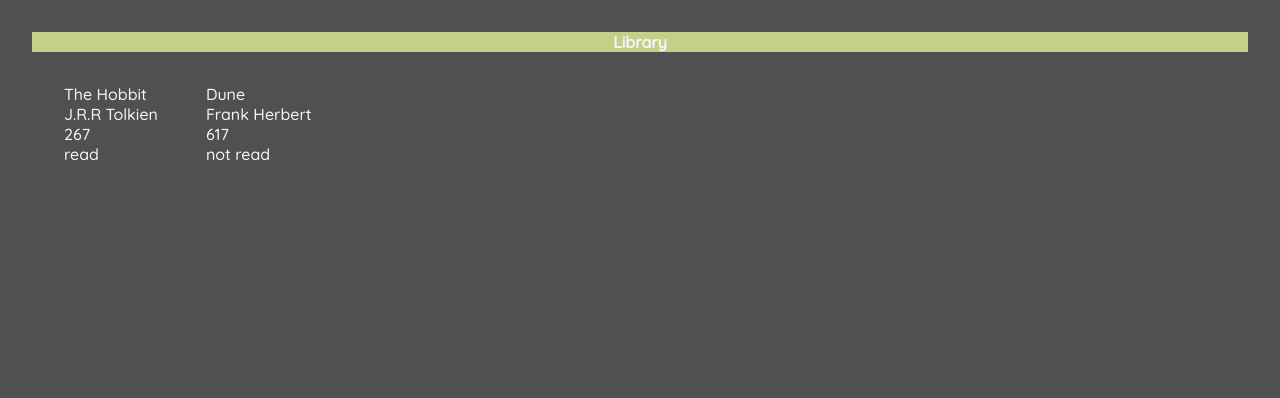
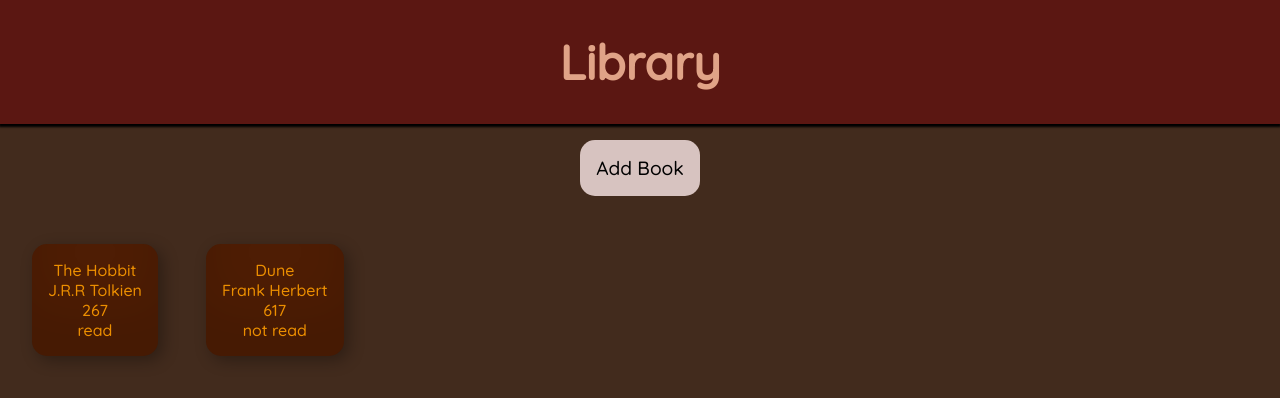
Before and after one commit to Zach1281/odin_library, a plain HTML site: page index.html in a window 1280 px wide. Drawn offline with Linux system fonts and the light colour scheme.

Commit message:
Add book and library classes

```diff
--- a/index.html
+++ b/index.html
@@ -11,6 +11,9 @@
     <div class="header">
         <div class="title"><h1>Library</h1></div>
     </div>
+    <div class="add-book">
+        <button id="add-book-btn">Add Book</button>
+    </div>
     <div class="library"></div>
 </body>
 </html>
--- a/script.js
+++ b/script.js
@@ -1,5 +1,4 @@
 const display = document.querySelector('.library');
-let myLibrary = [];
 
 class Book{
     constructor(title, author, length, read)  {
@@ -10,23 +9,36 @@ class Book{
     }
 }
 
-function addBookToLibrary(book) {
-    myLibrary.push(book);
+
+class Library {
+    constructor(){
+        this.myLibrary = [];
+    }
+
+    addBookToLibrary = (book = "unknown") => {
+        this.myLibrary.push(book);
+    }
+
+    removeBookFromLibrary = (book = "unknown") => {
+        for(let i = 0; i < this.myLibrary.length; i++){
+            if(this.myLibrary[i].title === book.title){
+                this.myLibrary[i] = null;
+            }
+        }
+    }
 }
 
-
-
-
+let library = new Library();
 let theHobbit = new Book('The Hobbit', 'J.R.R Tolkien', '267', 'read');
 let dune = new Book('Dune', 'Frank Herbert', '617', 'not read');
 
-addBookToLibrary(theHobbit);
-addBookToLibrary(dune);
+library.addBookToLibrary(theHobbit);
+library.addBookToLibrary(dune);
 
-console.log(myLibrary);
+console.log(library);
 
 function displayLibrary(){
-    for(let i = 0; i < myLibrary.length; i++){
+    for(let i = 0; i < library.myLibrary.length; i++){
         const book = document.createElement('div');
         const bookInfo = document.createElement('div');
         const title = document.createElement('div');
@@ -34,13 +46,13 @@ function displayLibrary(){
         const length = document.createElement('div');
         const hasRead = document.createElement('div');
         title.classList.add('title');
-        title.textContent = myLibrary[i].title;
+        title.textContent = library.myLibrary[i].title;
         author.classList.add('author');
-        author.textContent = myLibrary[i].author;
+        author.textContent = library.myLibrary[i].author;
         length.classList.add('length');
-        length.textContent = myLibrary[i].length;
+        length.textContent = library.myLibrary[i].length;
         hasRead.classList.add('has-read');
-        hasRead.textContent = myLibrary[i].read;
+        hasRead.textContent = library.myLibrary[i].read;
         book.classList.add('book' + '-' + i);
         bookInfo.appendChild(title);
         bookInfo.appendChild(author);
@@ -53,3 +65,5 @@ function displayLibrary(){
 }
 
 displayLibrary();
+
+library.removeBookFromLibrary(dune);
--- a/style.css
+++ b/style.css
@@ -2,27 +2,52 @@
 
 * {
     font-family: 'Quicksand', 'Georgia' ,'sans-serif';
-    font-size: 16px;
-
-
     margin: 0;
     padding: 0;
     box-sizing: border-box;
 }
 
 body {
-    background-color: rgb(80, 80, 80);
-    color: whitesmoke;
-    margin: 2rem;
+    background-color: #422b1d;
+    color: #E0A387;
 }
 
 .header {
     text-align: center;
-    background-color: rgb(197, 207, 138);
+    background-color: #5b1712;
+    padding: 2rem;
+    font-size: 1.5rem;
+    box-shadow: 0px 2px 2px 1px black;
 }
 
 .library {
     display: flex;
+    flex-wrap: wrap;
     gap: 3rem;
     margin: 2rem;
 }
+
+.add-book {
+    display: flex;
+    justify-content: center;
+    align-items: center;
+    padding: 1rem;
+}
+
+.add-book button {
+    border: none;
+    border-radius: 15px;
+    padding: 1rem;
+    font-size: 1.2rem;
+    background-color: rgba(255, 236, 236, 0.788);
+}
+
+[class^='book']{
+    box-shadow: inset 0 -3em 3em rgba(0, 0, 0, 0.1),
+    0.3em 0.3em 1em rgba(0, 0, 0, 0.3);
+    padding: 1rem;
+    border-radius: 15px;
+    background-color: #4E1D04;
+    color: #Ec8f00;
+    text-align: center;
+}
```
